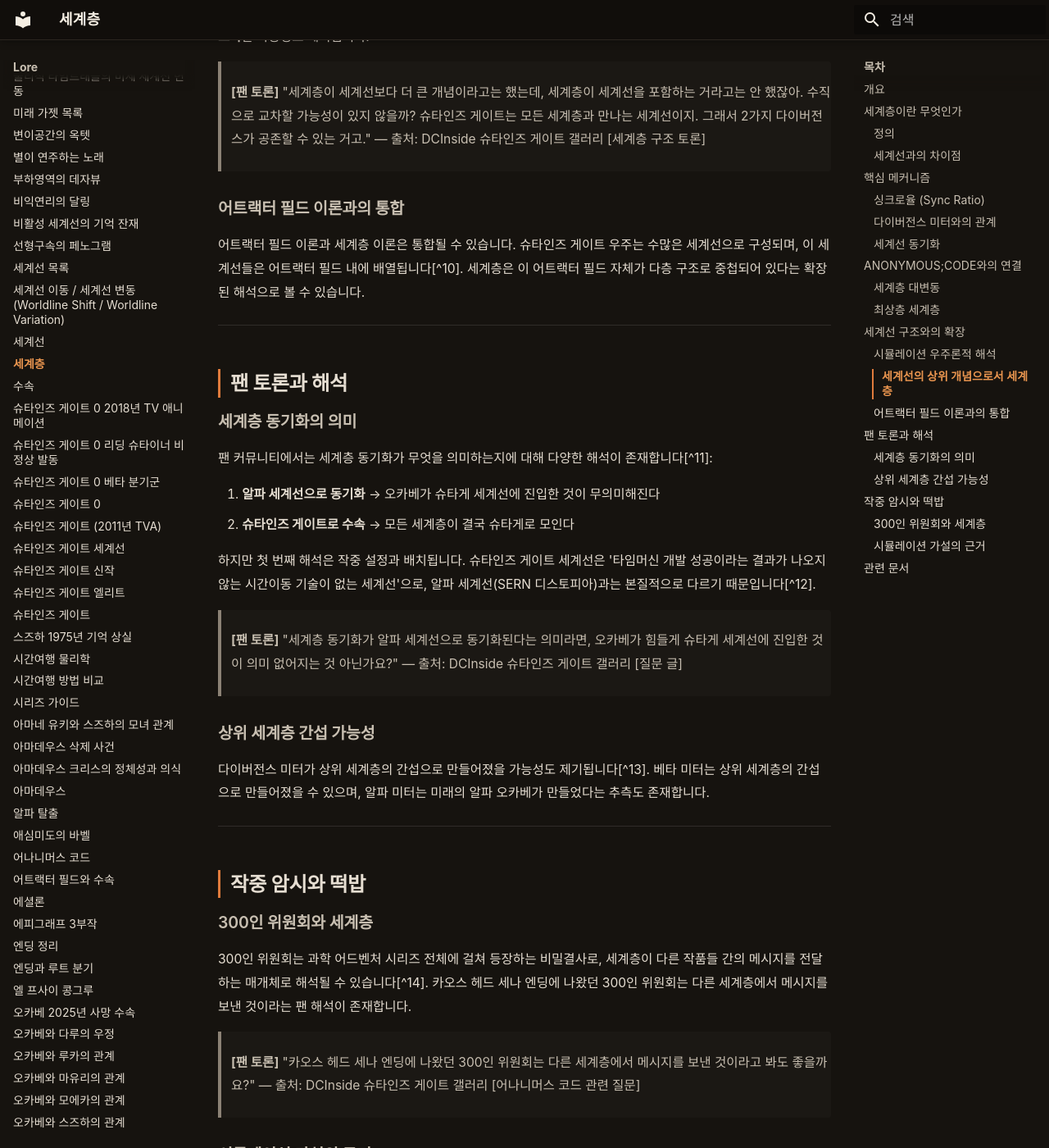
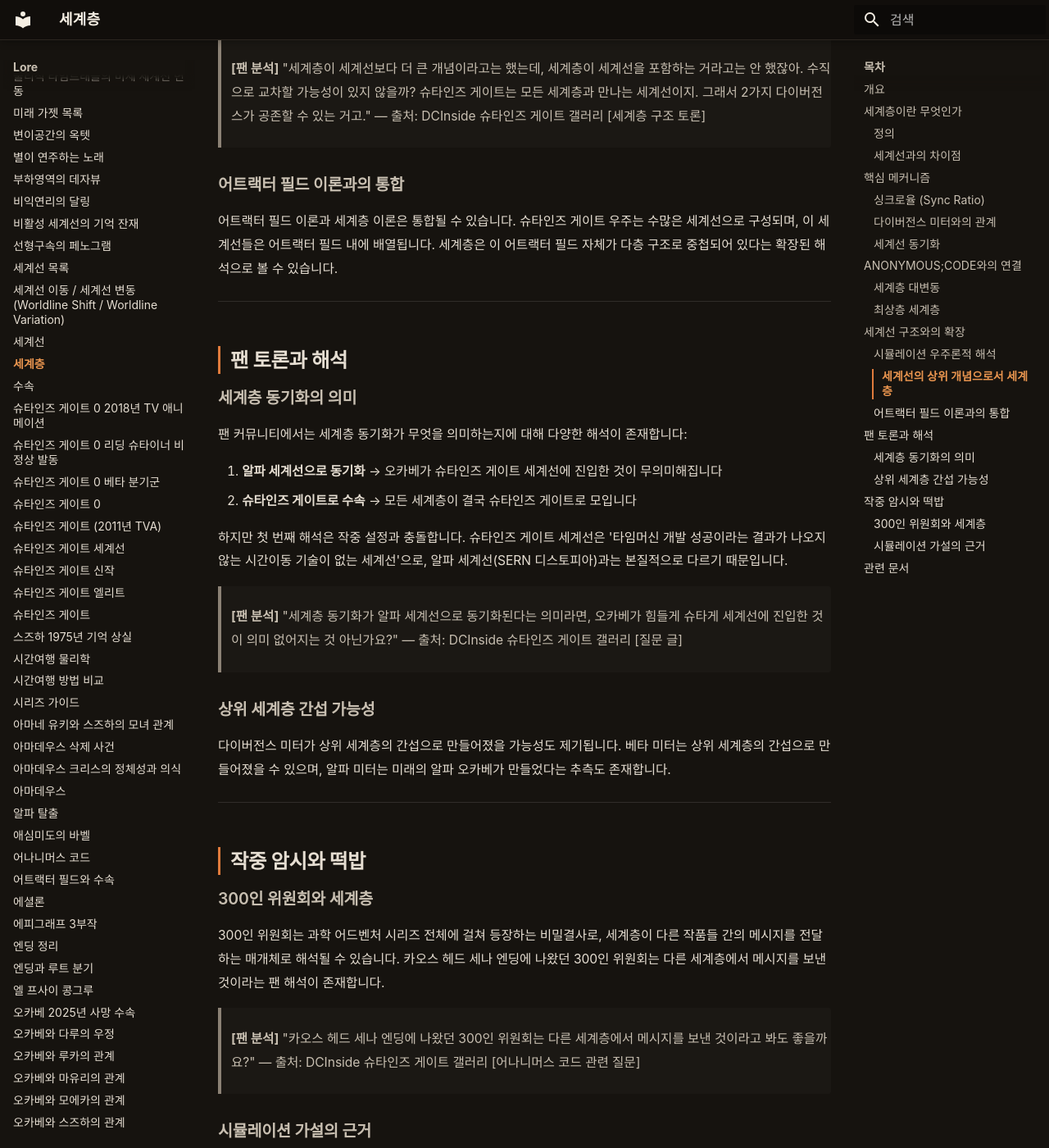
Before and after one commit to sgwiki/sgwiki.github.io, an MkDocs documentation site: the page built from wiki/lore/세계층.md, in a window 1280 px wide and 1400 px high, scrolled down 3743 px. Shown: the whole window at 82% size. Built offline with MkDocs 1.6.1 and Material for MkDocs 9.7.7, drawn with Linux system fonts in a browser that asks for light colours; some web fonts are replaced; some of the changed text lies outside the part shown.

Commit message:
chore(wiki): 세계층 정비 — 깨진 각주 [^1]~[^15] 제거, [팬 토론] → [팬 분석] 태그 표준화

```diff
--- a/wiki/lore/세계층.md
+++ b/wiki/lore/세계층.md
@@ -22,9 +22,9 @@
 
 ### 정의
 
-세계층은 **"세계선보다 더 상위 차원에 있는 우주의 층위"**로 정의될 수 있습니다. 다이버전스 미터가 표시하는 수치는 단순히 세계선 간의 변동률이 아니라, **자신들이 살고 있는 세계층과 최상위 세계층 간의 일치율(싱크로율)**을 나타냅니다[^2].
+세계층은 **"세계선보다 더 상위 차원에 있는 우주의 층위"**로 정의될 수 있습니다. 다이버전스 미터가 표시하는 수치는 단순히 세계선 간의 변동률이 아니라, **자신들이 살고 있는 세계층과 최상위 세계층 간의 일치율(싱크로율)**을 나타냅니다.
 
-> **[팬 토론]** "다이버전스 미터에 표시된 숫자가 세계선 변동률과 시뮬레이션 계층의 차이를 나타낸다면, 각 세계선은 평행하지 않고 층구조를 이룬다는 가설이 성립될 수 있다."
+> **[팬 분석]** "다이버전스 미터에 표시된 숫자가 세계선 변동률과 시뮬레이션 계층의 차이를 나타낸다면, 각 세계선은 평행하지 않고 층구조를 이룬다는 가설이 성립될 수 있다."
 > — 출처: DCInside 슈타인즈 게이트 갤러리 [커뮤니티 토론]
 
 ### 세계선과의 차이점
@@ -42,25 +42,25 @@
 
 ### 싱크로율 (Sync Ratio)
 
-《ANONYMOUS;CODE》에서 도입된 **싱크로율**은 하위 세계층이 상위 세계층과 얼마나 일치하는지를 나타내는 백분율 값입니다. 싱크로율의 차이값을 소수점 아래 6개까지 미래에서 과거로 보낼 수 있다는 사실을 알아낸 미래의 오카베 린타로가 다이버전스 미터를 개발했다는 설정이 제기되었습니다[^3].
+《ANONYMOUS;CODE》에서 도입된 **싱크로율**은 하위 세계층이 상위 세계층과 얼마나 일치하는지를 나타내는 백분율 값입니다. 싱크로율의 차이값을 소수점 아래 6개까지 미래에서 과거로 보낼 수 있다는 사실을 알아낸 미래의 오카베 린타로가 다이버전스 미터를 개발했다는 설정이 제기되었습니다.
 
-> **[팬 토론]** "어나니머스 코드 실황에서 치요마루가 밝힌 다이버전스 미터 설정이 실제 지구와 시뮬레이터 지구의 차이를 구분하는 것이라고 하던데, 그렇다면 오카베가 세계선을 넘나드는 것이 다 시뮬레이터 지구를 돌아다닌 것이었나요?"
+> **[팬 분석]** "어나니머스 코드 실황에서 치요마루가 밝힌 다이버전스 미터 설정이 실제 지구와 시뮬레이터 지구의 차이를 구분하는 것이라고 하던데, 그렇다면 오카베가 세계선을 넘나드는 것이 다 시뮬레이터 지구를 돌아다닌 것이었나요?"
 > — 출처: DCInside 슈타인즈 게이트 갤러리 [질문 글]
 
 ### 다이버전스 미터와의 관계
 
-다이버전스 미터는 원래 세계선의 변동을 측정하는 장치로 설정되었으나, 세계층 이론에 따르면 **"상위 세계층에서 하위 세계층을 조작할 때 사용하는 계기판의 일부"**로 재해석될 수 있습니다[^4]. 이 가설에 따르면:
+다이버전스 미터는 원래 세계선의 변동을 측정하는 장치로 설정되었으나, 세계층 이론에 따르면 **"상위 세계층에서 하위 세계층을 조작할 때 사용하는 계기판의 일부"**로 재해석될 수 있습니다. 이 가설에 따르면:
 
 1. **다이얼** → 세계선을 조작
 2. **미터기** → 그 변화를 수치화
 
-오카베가 2010년에 발견한 다이버전스 미터는 미래의 기술이 만들어진 것으로, 상위 세계층에서 시뮬레이션 계층을 모니터링하는 장치의 일부를 복제한 것일 가능성이 있습니다.
+오카베가 2010년에 발견한 다이버전스 미터는 미래의 기술로 만들어진 것으로, 상위 세계층에서 시뮬레이션 계층을 모니터링하는 장치의 일부를 복제한 것일 가능성이 있습니다.
 
 ### 세계선 동기화
 
-세계층 이론에서 가장 중요한 개념 중 하나는 **세계선 동기화**입니다. 팬 토론에 따르면, 무수히 겹쳐진 세계층이 전부 두 개의 세계선(알파, 베타)으로 이루어져 있고, 모든 세계층이 **슈타인즈 게이트로 수속**한다고 해석될 수 있습니다[^5].
+세계층 이론에서 가장 중요한 개념 중 하나는 **세계선 동기화**입니다. 팬 토론에 따르면, 무수히 겹쳐진 세계층이 전부 두 개의 세계선(알파, 베타)으로 이루어져 있고, 모든 세계층이 **슈타인즈 게이트로 수속**한다고 해석될 수 있습니다.
 
-> **[팬 토론]** "무수히 겹쳐진 세계층이 전부 두 개의 세계선으로 이루어졌다고도 볼 수 있지 않음? 무수한 세계선 중에서 시뮬레이션이 만들어지는 세계선은 두 개뿐인 거지. = 무수히 겹쳐진 세계층이 전부 슈타인즈 게이트로 수속한다."
+> **[팬 분석]** "무수히 겹쳐진 세계층이 전부 두 개의 세계선으로 이루어졌다고도 볼 수 있지 않음? 무수한 세계선 중에서 시뮬레이션이 만들어지는 세계선은 두 개뿐인 거지. = 무수히 겹쳐진 세계층이 전부 슈타인즈 게이트로 수속한다."
 > — 출처: DCInside 슈타인즈 게이트 갤러리 [겹쳐진 다이버전스 미터 분석]
 
 ---
@@ -69,16 +69,16 @@
 
 ### 세계층 대변동
 
-《ANONYMOUS;CODE》에서는 **"세계선 대변동"**이라는 개념이 등장합니다. 이는 모든 세계층의 세계선을 현실과 싱크로시켜 일시적으로 하나의 세계선으로 변동시키는 메커니즘입니다[^6]. 작중 배경이 되는 2038년 문제를 해결하기 위해 등장한 개념으로, 이해를 돕기 위해 2000년 문제(Y2K)에도 비유됩니다.
+《ANONYMOUS;CODE》에서는 **"세계선 대변동"**이라는 개념이 등장합니다. 이는 모든 세계층의 세계선을 현실과 싱크로시켜 일시적으로 하나의 세계선으로 변동시키는 메커니즘입니다. 작중 배경이 되는 2038년 문제를 해결하기 위해 등장한 개념으로, 이해를 돕기 위해 2000년 문제(Y2K)에도 비유됩니다.
 
-> **[팬 토론]** "시쿠라 치요마루에 의하면 α, β와 같은 세계선의 명칭은 오카베 일행이 멋대로 붙인 것이라고 한다. 또한, 《ANONYMOUS;CODE》에서는 '세계선 대변동'이라는 개념이 등장한다."
+> **[팬 분석]** "시쿠라 치요마루에 의하면 α, β와 같은 세계선의 명칭은 오카베 일행이 멋대로 붙인 것이라고 한다. 또한, 《ANONYMOUS;CODE》에서는 '세계선 대변동'이라는 개념이 등장한다."
 > — 출처: 나무위키 어트랙터 필드 [설명 단락]
 
 ### 최상층 세계층
 
-최상층 세계층은 **"타임머신이나 특수 능력이 없는 현실 세계"**로 설정됩니다. 팬 토론에 따르면, 최상위 세계층은 0% 다이버전스로 표현되며, 이곳에서는 마유리는 살고 크리스는 죽은 상태일 가능성이 제기됩니다[^7]. 하지만 이 설정은 공식적으로 명시된 바 없으며, 팬들의 추측에 불과합니다.
+최상층 세계층은 **"타임머신이나 특수 능력이 없는 현실 세계"**로 설정됩니다. 팬 토론에 따르면, 최상위 세계층은 0% 다이버전스로 표현되며, 이곳에서는 마유리는 살고 크리스는 죽은 상태일 가능성이 제기됩니다. 하지만 이 설정은 공식적으로 명시된 바 없으며, 팬들의 추측에 불과합니다.
 
-> **[팬 토론]** "최상위 세계층은 현실 세계라 타임머신이나 능력이 없다고 하던데, 이 정보의 출처가 궁금합니다. 게임 중에는 보지 못한 것 같습니다."
+> **[팬 분석]** "최상위 세계층은 현실 세계라 타임머신이나 능력이 없다고 하던데, 이 정보의 출처가 궁금합니다. 게임 중에는 보지 못한 것 같습니다."
 > — 출처: DCInside 슈타인즈 게이트 갤러리 [어나니머스 코드 관련 질문]
 
 ---
@@ -98,14 +98,14 @@
 
 ### 세계선의 상위 개념으로서 세계층
 
-세계층은 오카베가 넘나드는 세계선 전체를 아우르는 상위 개념입니다. 세계선과 평행우주는 단일 우주 내에서 존재하지만, 세계층은 여러 개가 동시에 존재하는 개념입니다[^9]. 또한 세계층이 세계선을 포함하는 것이 아니라 **수직으로 교차**할 가능성도 제기됩니다.
+세계층은 오카베가 넘나드는 세계선 전체를 아우르는 상위 개념입니다. 세계선과 평행우주는 단일 우주 내에서 존재하지만, 세계층은 여러 개가 동시에 존재하는 개념입니다. 또한 세계층이 세계선을 포함하는 것이 아니라 **수직으로 교차**할 가능성도 제기됩니다.
 
-> **[팬 토론]** "세계층이 세계선보다 더 큰 개념이라고는 했는데, 세계층이 세계선을 포함하는 거라고는 안 했잖아. 수직으로 교차할 가능성이 있지 않을까? 슈타인즈 게이트는 모든 세계층과 만나는 세계선이지. 그래서 2가지 다이버전스가 공존할 수 있는 거고."
+> **[팬 분석]** "세계층이 세계선보다 더 큰 개념이라고는 했는데, 세계층이 세계선을 포함하는 거라고는 안 했잖아. 수직으로 교차할 가능성이 있지 않을까? 슈타인즈 게이트는 모든 세계층과 만나는 세계선이지. 그래서 2가지 다이버전스가 공존할 수 있는 거고."
 > — 출처: DCInside 슈타인즈 게이트 갤러리 [세계층 구조 토론]
 
 ### 어트랙터 필드 이론과의 통합
 
-어트랙터 필드 이론과 세계층 이론은 통합될 수 있습니다. 슈타인즈 게이트 우주는 수많은 세계선으로 구성되며, 이 세계선들은 어트랙터 필드 내에 배열됩니다[^10]. 세계층은 이 어트랙터 필드 자체가 다층 구조로 중첩되어 있다는 확장된 해석으로 볼 수 있습니다.
+어트랙터 필드 이론과 세계층 이론은 통합될 수 있습니다. 슈타인즈 게이트 우주는 수많은 세계선으로 구성되며, 이 세계선들은 어트랙터 필드 내에 배열됩니다. 세계층은 이 어트랙터 필드 자체가 다층 구조로 중첩되어 있다는 확장된 해석으로 볼 수 있습니다.
 
 ---
 
@@ -113,19 +113,19 @@
 
 ### 세계층 동기화의 의미
 
-팬 커뮤니티에서는 세계층 동기화가 무엇을 의미하는지에 대해 다양한 해석이 존재합니다[^11]:
+팬 커뮤니티에서는 세계층 동기화가 무엇을 의미하는지에 대해 다양한 해석이 존재합니다:
 
-1. **알파 세계선으로 동기화** → 오카베가 슈타게 세계선에 진입한 것이 무의미해진다
-2. **슈타인즈 게이트로 수속** → 모든 세계층이 결국 슈타게로 모인다
+1. **알파 세계선으로 동기화** → 오카베가 슈타인즈 게이트 세계선에 진입한 것이 무의미해집니다
+2. **슈타인즈 게이트로 수속** → 모든 세계층이 결국 슈타인즈 게이트로 모입니다
 
-하지만 첫 번째 해석은 작중 설정과 배치됩니다. 슈타인즈 게이트 세계선은 '타임머신 개발 성공이라는 결과가 나오지 않는 시간이동 기술이 없는 세계선'으로, 알파 세계선(SERN 디스토피아)과는 본질적으로 다르기 때문입니다[^12].
+하지만 첫 번째 해석은 작중 설정과 충돌합니다. 슈타인즈 게이트 세계선은 '타임머신 개발 성공이라는 결과가 나오지 않는 시간이동 기술이 없는 세계선'으로, 알파 세계선(SERN 디스토피아)과는 본질적으로 다르기 때문입니다.
 
-> **[팬 토론]** "세계층 동기화가 알파 세계선으로 동기화된다는 의미라면, 오카베가 힘들게 슈타게 세계선에 진입한 것이 의미 없어지는 것 아닌가요?"
+> **[팬 분석]** "세계층 동기화가 알파 세계선으로 동기화된다는 의미라면, 오카베가 힘들게 슈타게 세계선에 진입한 것이 의미 없어지는 것 아닌가요?"
 > — 출처: DCInside 슈타인즈 게이트 갤러리 [질문 글]
 
 ### 상위 세계층 간섭 가능성
 
-다이버전스 미터가 상위 세계층의 간섭으로 만들어졌을 가능성도 제기됩니다[^13]. 베타 미터는 상위 세계층의 간섭으로 만들어졌을 수 있으며, 알파 미터는 미래의 알파 오카베가 만들었다는 추측도 존재합니다.
+다이버전스 미터가 상위 세계층의 간섭으로 만들어졌을 가능성도 제기됩니다. 베타 미터는 상위 세계층의 간섭으로 만들어졌을 수 있으며, 알파 미터는 미래의 알파 오카베가 만들었다는 추측도 존재합니다.
 
 ---
 
@@ -133,14 +133,14 @@
 
 ### 300인 위원회와 세계층
 
-300인 위원회는 과학 어드벤처 시리즈 전체에 걸쳐 등장하는 비밀결사로, 세계층이 다른 작품들 간의 메시지를 전달하는 매개체로 해석될 수 있습니다[^14]. 카오스 헤드 세나 엔딩에 나왔던 300인 위원회는 다른 세계층에서 메시지를 보낸 것이라는 팬 해석이 존재합니다.
+300인 위원회는 과학 어드벤처 시리즈 전체에 걸쳐 등장하는 비밀결사로, 세계층이 다른 작품들 간의 메시지를 전달하는 매개체로 해석될 수 있습니다. 카오스 헤드 세나 엔딩에 나왔던 300인 위원회는 다른 세계층에서 메시지를 보낸 것이라는 팬 해석이 존재합니다.
 
-> **[팬 토론]** "카오스 헤드 세나 엔딩에 나왔던 300인 위원회는 다른 세계층에서 메시지를 보낸 것이라고 봐도 좋을까요?"
+> **[팬 분석]** "카오스 헤드 세나 엔딩에 나왔던 300인 위원회는 다른 세계층에서 메시지를 보낸 것이라고 봐도 좋을까요?"
 > — 출처: DCInside 슈타인즈 게이트 갤러리 [어나니머스 코드 관련 질문]
 
 ### 시뮬레이션 가설의 근거
 
-세계가 시뮬레이션이라는 가설을 뒷받침하는 장면들이 작중에 존재합니다[^15]:
+세계가 시뮬레이션이라는 가설을 뒷받침하는 장면들이 작중에 존재합니다:
 
 1. 치요마루가 타임리프 등이 가능한 것은 **"컴퓨터 속이기 때문"**이라고 공인했다는 언급
 2. 다이버전스 미터가 실제 세계와 시뮬레이터의 차이를 구분한다는 설정
```
Also changed, not shown: other parts of wiki/lore/세계층.md (+2 -2 lines).
